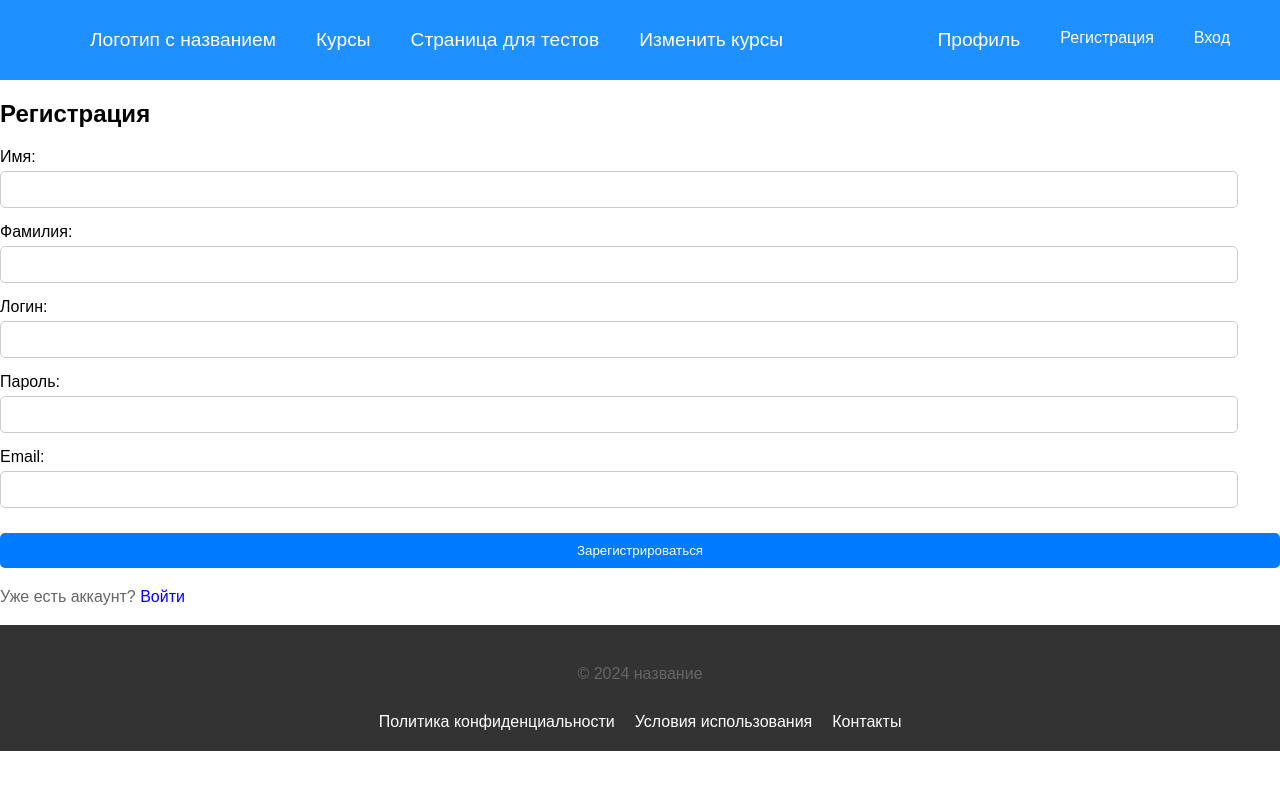
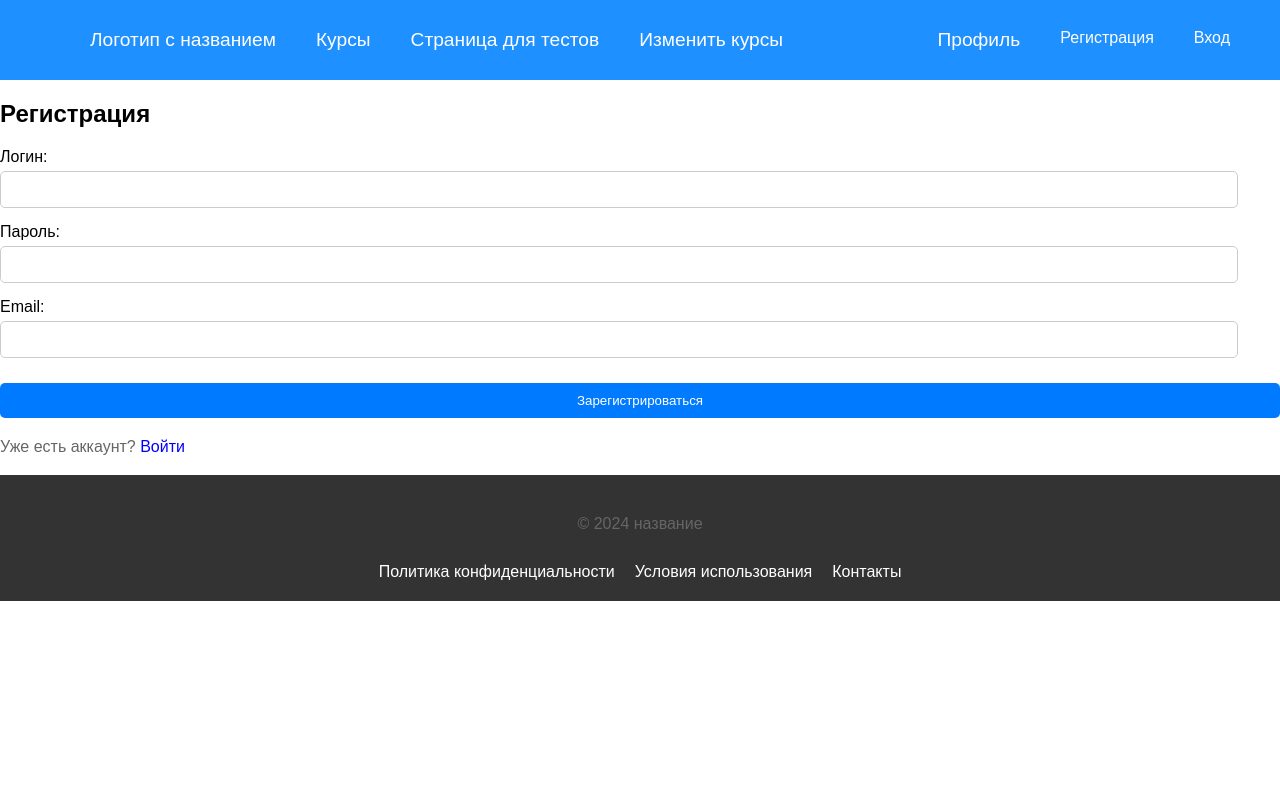
Before and after one commit to rutapsz/educational-platform, a React (Create React App) app: page /register in a window 1280 px wide. Shown: the top 790 px of the page. Built offline with nearby package versions, Linux system fonts and the light colour scheme.

Commit message:
рабочая аутенфикация с токеном

```diff
--- a/src/components/LoginForm.jsx
+++ b/src/components/LoginForm.jsx
@@ -1,10 +1,13 @@
 import React, { useState } from 'react';
+import axios from 'axios';
 
 function LoginForm({ switchForm }) {
   const [loginData, setLoginData] = useState({
     login: '',
     password: ''
   });
+
+  const [errorMessage, setErrorMessage] = useState('');
 
   const handleLoginChange = (e) => {
     const { name, value } = e.target;
@@ -14,10 +17,24 @@ function LoginForm({ switchForm }) {
     });
   };
 
-  const handleLoginSubmit = (e) => {
+  const handleLoginSubmit = async (e) => {
     e.preventDefault();
 
-    console.log('Login Data:', loginData);
+    try {
+      const response = await axios.post('http://127.0.0.1:8000/api/login/', {
+        login: loginData.login,
+        password: loginData.password
+      });
+
+      localStorage.setItem('access_token', response.data.access);
+      localStorage.setItem('refresh_token', response.data.refresh);
+
+      setErrorMessage('');
+      alert('Вход выполнен успешно!');
+    } catch (error) {
+      console.error('Ошибка при входе:', error.response?.data || error);
+      setErrorMessage(error.response?.data?.error || 'Ошибка при входе');
+    }
   };
 
   return (
@@ -30,6 +47,7 @@ function LoginForm({ switchForm }) {
           name="login"
           value={loginData.login}
           onChange={handleLoginChange}
+          required
         />
       </div>
       <div>
@@ -39,11 +57,18 @@ function LoginForm({ switchForm }) {
           name="password"
           value={loginData.password}
           onChange={handleLoginChange}
+          required
         />
       </div>
       <button type="submit">Войти</button>
+
+      {errorMessage && <p style={{ color: 'red' }}>{errorMessage}</p>}
+
       <p>
-        Нет аккаунта? <span onClick={() => switchForm('register')} style={{ cursor: 'pointer', color: 'blue' }}>Зарегистрироваться</span>
+        Нет аккаунта?{' '}
+        <span onClick={() => switchForm('register')} style={{ cursor: 'pointer', color: 'blue' }}>
+          Зарегистрироваться
+        </span>
       </p>
     </form>
   );
--- a/src/components/RegisterForm.jsx
+++ b/src/components/RegisterForm.jsx
@@ -1,13 +1,8 @@
 import React, { useState } from 'react';
 import axios from 'axios';
 
-
-
 function RegisterForm({ switchForm }) {
-
   const [registerData, setRegisterData] = useState({
-    firstName: '',
-    lastName: '',
     login: '',
     password: '',
     email: '',
@@ -21,6 +16,14 @@ function RegisterForm({ switchForm }) {
     });
   };
 
+  const getCSRFToken = () => {
+    const csrfToken = document.cookie
+      .split('; ')
+      .find(row => row.startsWith('csrftoken='))
+      ?.split('=')[1];
+    return csrfToken;
+  };
+
   const handleRegisterSubmit = async (e) => {
     e.preventDefault();
 
@@ -31,12 +34,15 @@ function RegisterForm({ switchForm }) {
         method: 'POST',
         headers: {
           'Content-Type': 'application/json',
+          'X-CSRFToken': getCSRFToken(),
         },
         body: JSON.stringify({
           login: registerData.login,
           password: registerData.password,
           email: registerData.email,
-          role: 'user'
+          role: 'user',
+          token: null,
+          seance: null
         }),
       });
 
@@ -50,28 +56,9 @@ function RegisterForm({ switchForm }) {
     }
   };
 
-
   return (
     <form onSubmit={handleRegisterSubmit} className="form">
       <h2>Регистрация</h2>
-      <div>
-        <label>Имя:</label>
-        <input
-          type="text"
-          name="firstName"
-          value={registerData.firstName}
-          onChange={handleRegisterChange}
-        />
-      </div>
-      <div>
-        <label>Фамилия:</label>
-        <input
-          type="text"
-          name="lastName"
-          value={registerData.lastName}
-          onChange={handleRegisterChange}
-        />
-      </div>
       <div>
         <label>Логин:</label>
         <input
```
